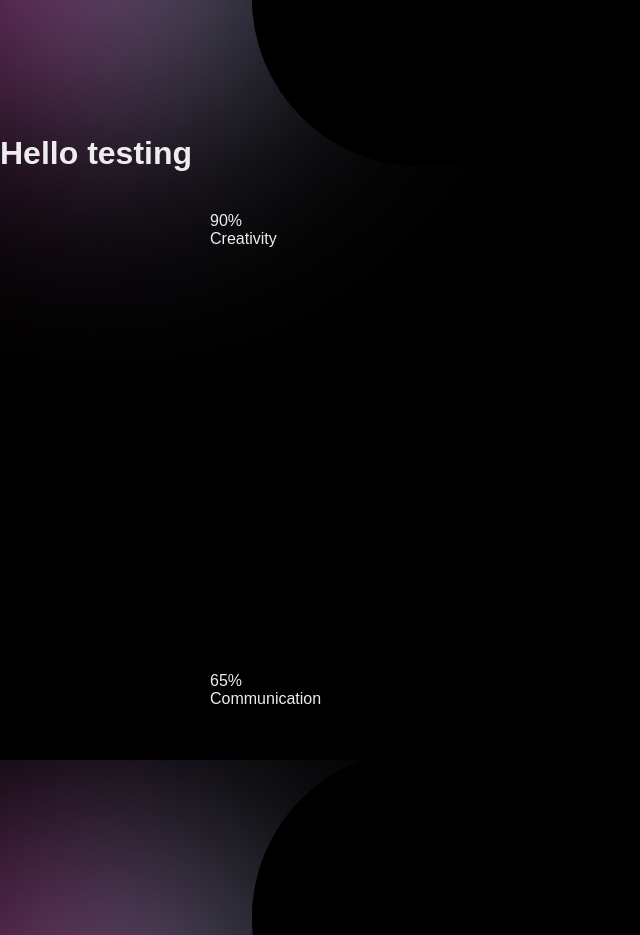
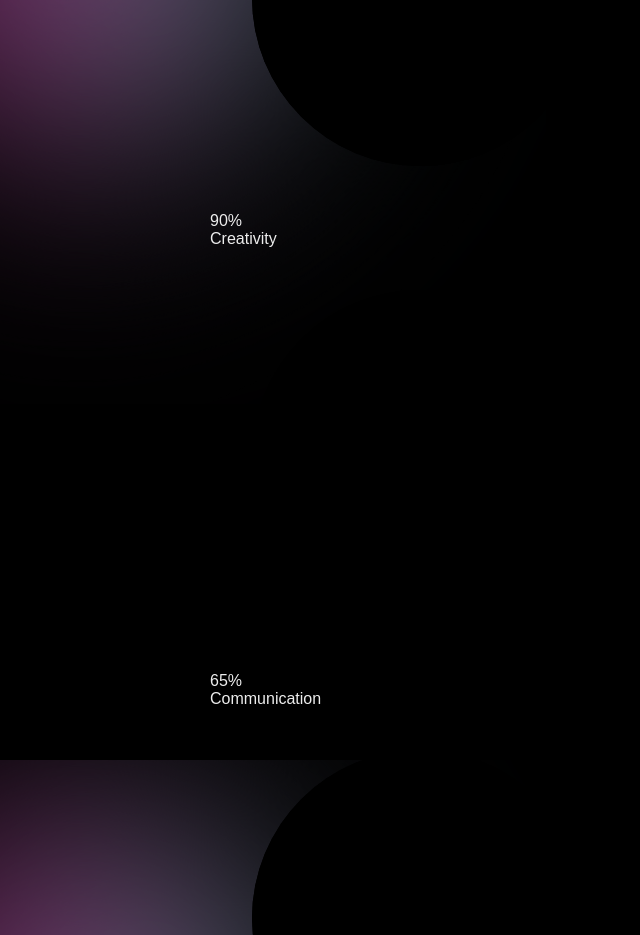
Before and after one commit to Maitri-Patel/portfolio-Maitri, a plain HTML site: page index.html in a window 1280 px wide. Shown: the part 2480-3415 px from the top of the page, without its empty margins (0-640 px from the left). Drawn offline with nearby package versions, Linux system fonts and the light colour scheme; a web font is replaced by a local one.

Commit message:
Update index.html

```diff
--- a/index.html
+++ b/index.html
@@ -166,8 +166,6 @@
     </section>
 
 
-    <h1>Hello testing </h1>
-
     <script src="script.js"></script>
 </body>
 </html>
```
